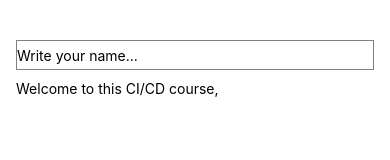
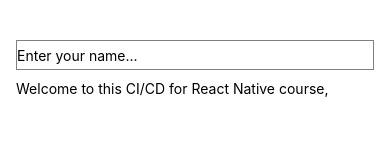
Before and after one commit to ggchicote/ReactNativeExample, a React Native app: screen / in a window 390 px wide. Shown: the top 160 px of the page. Built offline with nearby package versions, Linux system fonts and the light colour scheme.

Commit message:
Update text to solve #1

```diff
--- a/components/Greeting.tsx
+++ b/components/Greeting.tsx
@@ -6,8 +6,8 @@ const Greeting = () => {
 
   return (
     <View style={styles.container}>
-      <TextInput style={styles.input} placeholder='Write your name...' onChangeText={setName}/>
-      <Text style={styles.welcomeText}>Welcome to this CI/CD course, {name}</Text>
+      <TextInput style={styles.input} placeholder='Enter your name...' onChangeText={setName}/>
+      <Text style={styles.welcomeText}>Welcome to this CI/CD for React Native course, {name}</Text>
     </View>
 
   )
```
